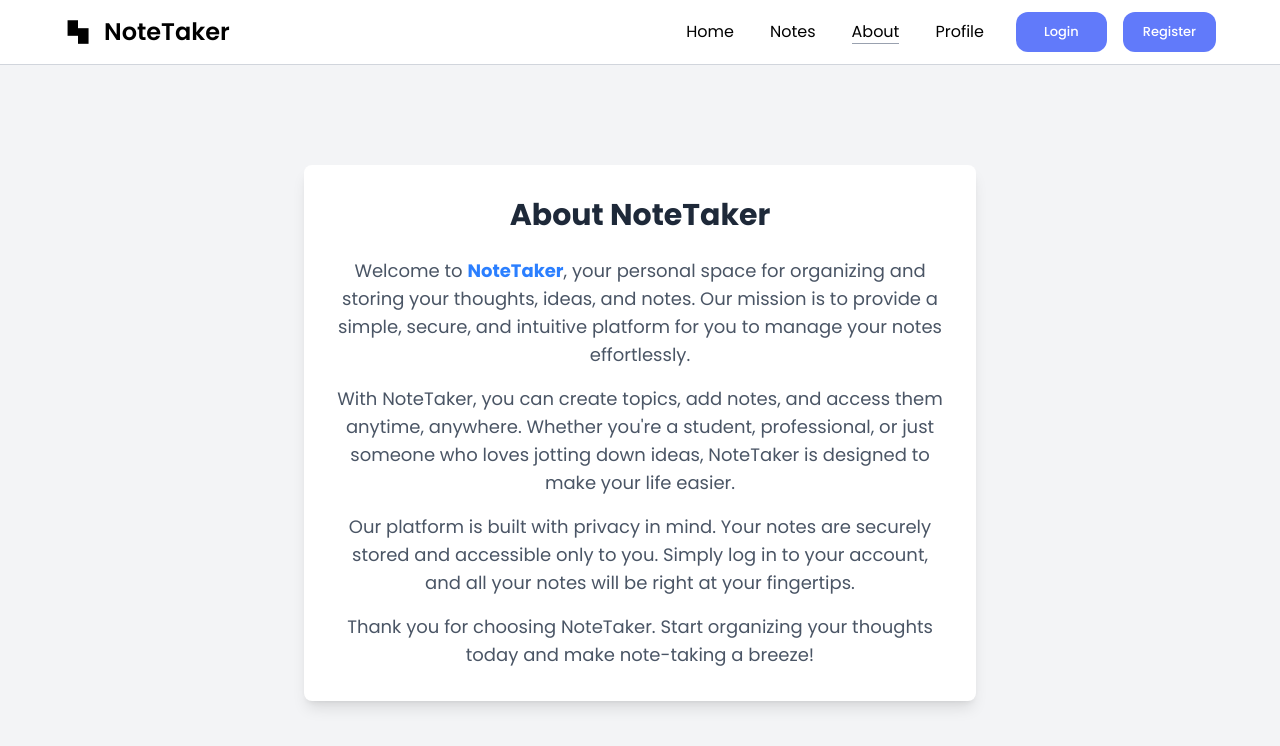
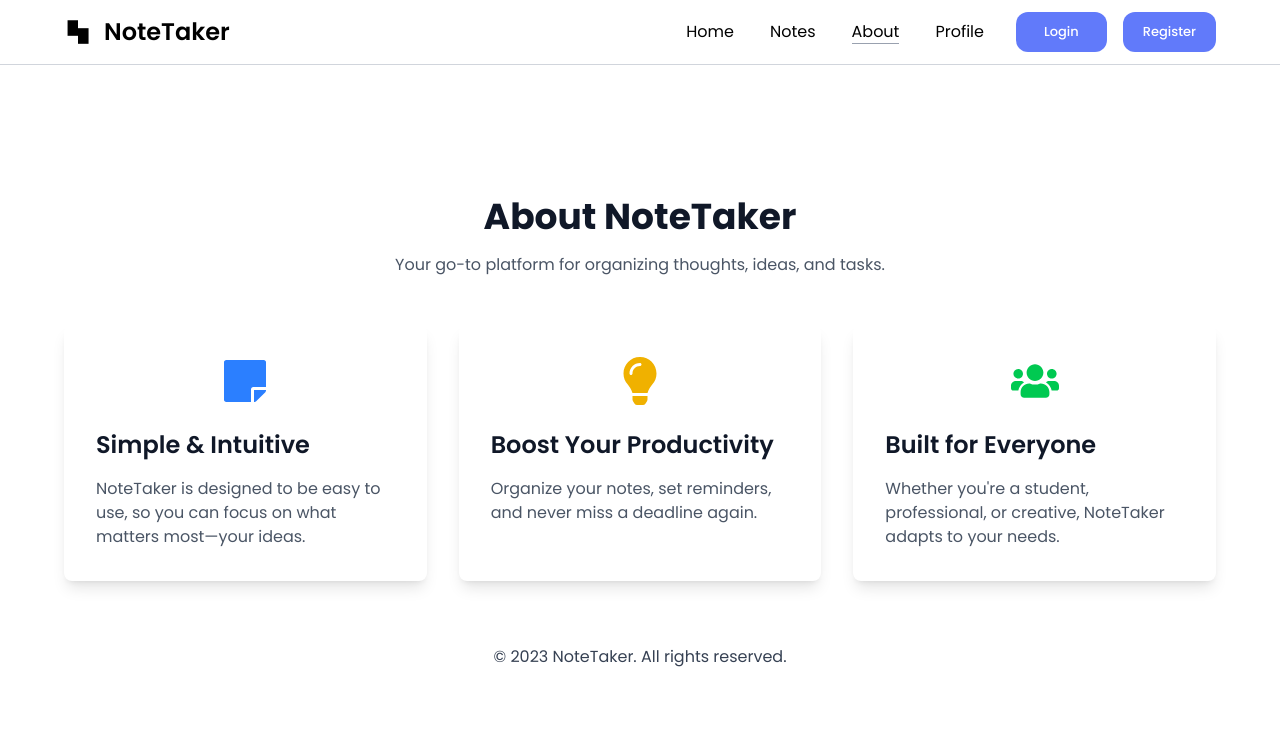
Before and after one commit to Mausam1100/NoteTaker, a React (Vite) app in the folder note-taker/: page /about in a window 1280 px wide. Shown: the top 746 px of the page. Built offline with nearby package versions, Linux system fonts and the light colour scheme.

Commit message:
Edit about page

```diff
--- a/note-taker/package.json
+++ b/note-taker/package.json
@@ -19,6 +19,7 @@
     "react": "^19.0.0",
     "react-dom": "^19.0.0",
     "react-hot-toast": "^2.5.1",
+    "react-icons": "^5.5.0",
     "react-router-dom": "^7.1.5",
     "react-top-loading-bar": "^3.0.2",
     "tailwindcss": "^4.0.5"
--- a/note-taker/src/components/About.jsx
+++ b/note-taker/src/components/About.jsx
@@ -1,26 +1,59 @@
 import React from 'react';
+import { FaStickyNote, FaLightbulb, FaUsers } from 'react-icons/fa';
 
 const About = () => {
   return (
-    <div className="flex items-center justify-center min-h-[calc(100vh-65px)] bg-gray-100 p-6">
-      <div className="max-w-2xl bg-white p-8 rounded-lg shadow-lg text-center">
-        <h1 className="text-3xl font-bold text-gray-800 mb-6">About NoteTaker</h1>
-        <p className="text-lg text-gray-600 mb-4">
-          Welcome to <strong className="text-blue-500">NoteTaker</strong>, your personal space for organizing and storing your thoughts, ideas, and notes.
-          Our mission is to provide a simple, secure, and intuitive platform for you to manage your notes effortlessly.
+    <div className="min-h-[calc(100vh-65px)] bg-white text-gray-800 flex flex-col items-center justify-center py-12 px-4">
+      <header className="text-center mb-12">
+        <h1 className="text-4xl font-bold text-gray-900 mb-4">
+          About NoteTaker
+        </h1>
+        <p className="text-l text-gray-600">
+          Your go-to platform for organizing thoughts, ideas, and tasks.
         </p>
-        <p className="text-lg text-gray-600 mb-4">
-          With NoteTaker, you can create topics, add notes, and access them anytime, anywhere. Whether you're a student,
-          professional, or just someone who loves jotting down ideas, NoteTaker is designed to make your life easier.
-        </p>
-        <p className="text-lg text-gray-600 mb-4">
-          Our platform is built with privacy in mind. Your notes are securely stored and accessible only to you.
-          Simply log in to your account, and all your notes will be right at your fingertips.
-        </p>
-        <p className="text-lg text-gray-600">
-          Thank you for choosing NoteTaker. Start organizing your thoughts today and make note-taking a breeze!
-        </p>
-      </div>
+      </header>
+
+      <section className="grid grid-cols-1 md:grid-cols-3 gap-8 max-w-6xl w-full">
+        <div className="bg-white p-8 rounded-lg shadow-lg hover:shadow-xl transition-shadow duration-300">
+          <div className="flex justify-center">
+            <FaStickyNote className="text-5xl text-blue-500 mb-6" />
+          </div>
+          <h2 className="text-2xl font-semibold text-gray-900 mb-4">
+            Simple & Intuitive
+          </h2>
+          <p className="text-gray-600">
+            NoteTaker is designed to be easy to use, so you can focus on what matters most—your ideas.
+          </p>
+        </div>
+
+        <div className="bg-white p-8 rounded-lg shadow-lg hover:shadow-xl transition-shadow duration-300">
+          <div className="flex justify-center">
+            <FaLightbulb className="text-5xl text-yellow-500 mb-6" />
+          </div>
+          <h2 className="text-2xl font-semibold text-gray-900 mb-4">
+            Boost Your Productivity
+          </h2>
+          <p className="text-gray-600">
+            Organize your notes, set reminders, and never miss a deadline again.
+          </p>
+        </div>
+
+        <div className="bg-white p-8 rounded-lg shadow-lg hover:shadow-xl transition-shadow duration-300">
+          <div className="flex justify-center">
+            <FaUsers className="text-5xl text-green-500 mb-6" />
+          </div>
+          <h2 className="text-2xl font-semibold text-gray-900 mb-4">
+            Built for Everyone
+          </h2>
+          <p className="text-gray-600">
+            Whether you're a student, professional, or creative, NoteTaker adapts to your needs.
+          </p>
+        </div>
+      </section>
+
+      <footer className="mt-16 text-center text-gray-600">
+        <p>© 2023 NoteTaker. All rights reserved.</p>
+      </footer>
     </div>
   );
 };
```
Also changed, not shown: 1 other file (tests, documents, lock files or other folders).
